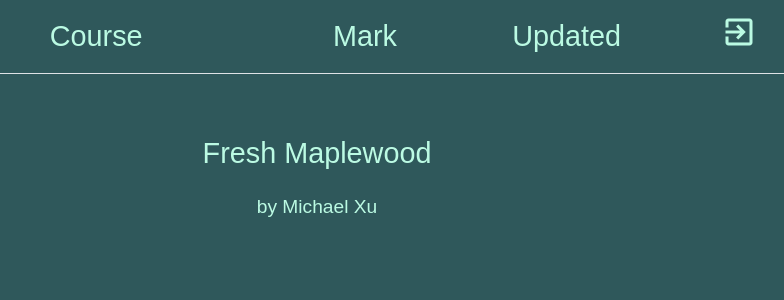
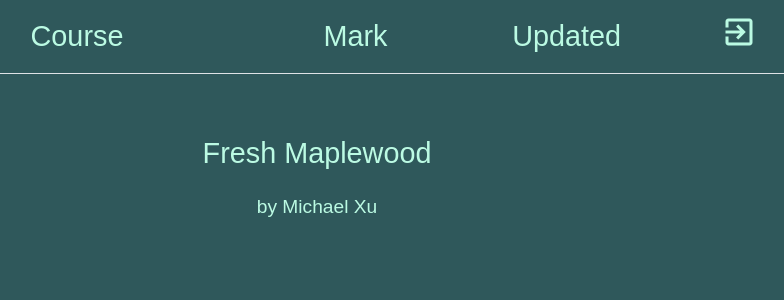
Before and after one commit to themicklepickle/FreshMaplewood, a Flask app: template templates/index.html in a window 1280 px wide. Shown: the top 300 px of the page, without its empty margins (323-1107 px from the left). Run offline with Flask 2, Linux system fonts and the light colour scheme; the template is opened without the code that fills it, so the values that code supplies are empty; some libraries are stand-ins or nearby versions; some web fonts are replaced.

Commit message:
main page styles

```diff
--- a/static/index.scss
+++ b/static/index.scss
@@ -28,10 +28,10 @@ body {
 .signout {
   transform: scale(0.70);
 }
-.modal-dialog {
-  max-width: 50rem !important;
-  margin: 0 auto;
-}
+// .modal-dialog {
+//   max-width: 50rem !important;
+//   margin: 0 auto;
+// }
 // .inner-container {
 //   max-width: 50rem;
 // }
@@ -73,11 +73,11 @@ body {
   transform: scale(0.8);
   }
   .modal-dialog {
-    max-width: 50rem !important;
+    max-width: 60rem !important;
     margin: 0 auto;
   }
   .inner-container {
-    max-width: 50rem;
+    max-width: 60rem;
   }
 }
 
--- a/templates/index.html
+++ b/templates/index.html
@@ -20,14 +20,14 @@
             <div class="container inner-container">
                 <div class="row align-items-center">
                     <!-- details col (blank) -->
-                    <div class="col-4">
+                    <div class="col-3">
                     </div>
                     <!-- course -->
                     <div class="col-19">
                         <h4 class="my-0">Course</h4>
                     </div>
                     <!-- mark -->
-                    <div class="col-9">
+                    <div class="col-10">
                         <!-- GPA -->
                         <div class="collapse" id="GPA">
                             <a class="text-secondary my-0 markHeader" data-target="#courseMark,#markButton,#markHeader,#GPA" data-toggle="collapse"
@@ -65,7 +65,7 @@
             <div class="container inner-container">
                 <div class="row align-items-center">
                     <!-- details button -->
-                    <div class="col-4">
+                    <div class="col-3">
                         <a data-toggle="modal" data-target="#{{ course['code'] }}details" role="button" aria-expanded="false"
                             aria-controls="{{ course['code'] }}details" {% if not course["mark"] %}style="opacity: 0.65;" {% endif %}>
                             <i class="material-icons info">info</i>
@@ -82,7 +82,7 @@
                         </h5>
                     </div>
                     <!-- mark button -->
-                    <div class="col-9">
+                    <div class="col-10">
                         <!-- mark shown -->
                         <div class="collapse" id="courseMark">
                             <button class="courseMark btn btn-outline-primary text-secondary" type="button" data-toggle="modal"
```
Also changed, not shown: static/index.css, 1 other file.
